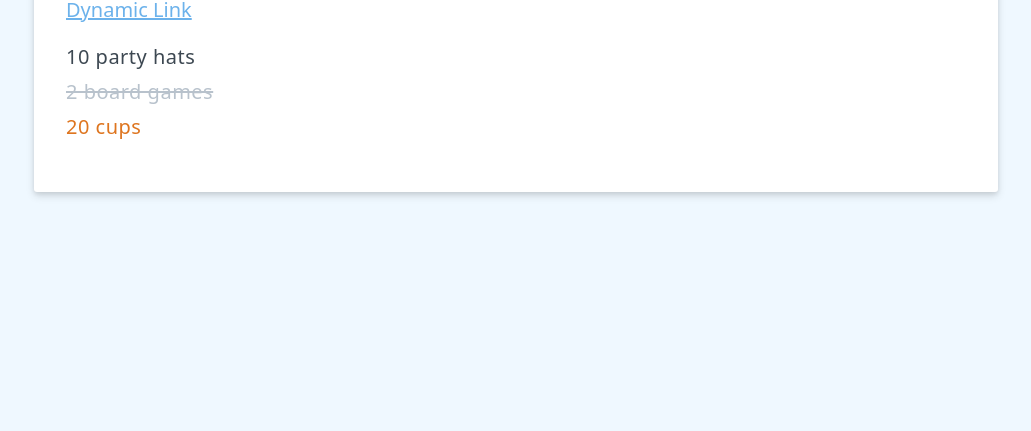
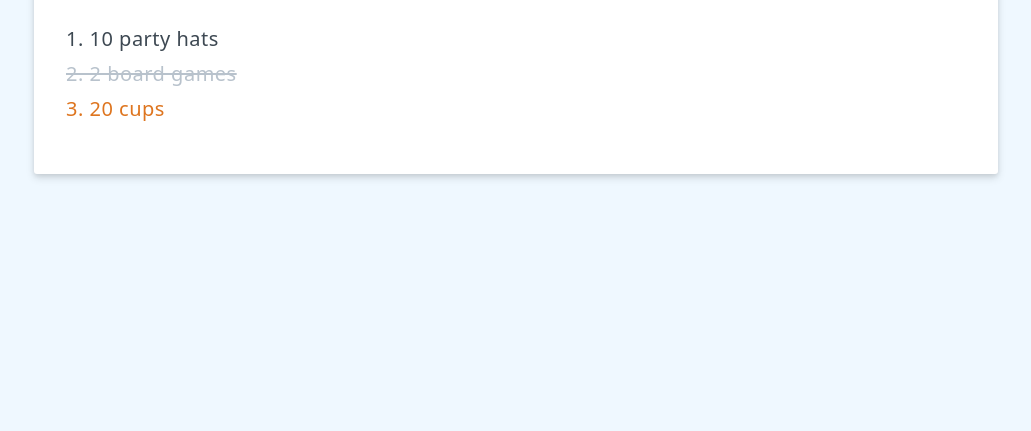
Before and after one commit to 4thepoch/LearnVue, a plain HTML site: page index.html in a window 1280 px wide. Shown: the part 369-800 px from the top of the page, without its empty margins (124-1155 px from the left). Drawn offline with nearby package versions, Linux system fonts and the light colour scheme.

Commit message:
Vue.js Fundamentals

```diff
--- a/index.html
+++ b/index.html
@@ -20,9 +20,10 @@
                 <button class="btn btn-primary" @click="saveItem" v-bind:disabled="newItem.length===0">Save Item</button>
             </div>
 <!--            <h1>{{header==null ? "Welcome":header}}</h1>-->
-            <a v-bind:href="newItem" target="_blank">Dynamic Link</a>
+<!--            <a v-bind:href="newItem" target="_blank">Dynamic Link</a>-->
             <ul>
-                <li v-for="item in items" :class="[item.purchased ? 'strikeout' : '', item.highPriority ? 'priority':'']" @click="togglePurchased(item)">{{item.label}}</li>
+<!--                <li v-for="item in items" :class="[item.purchased ? 'strikeout' : '', item.highPriority ? 'priority':'']" @click="togglePurchased(item)">{{item.label}}</li>-->
+                    <li v-for="(item, index) in items" :class="{strikeout: item.purchased, priority: item.highPriority}" @click="togglePurchased(item)">{{index+1}}. {{item.label}}</li>
             </ul>
 <!--            <input type="text" v-model="header">-->
             <div>
@@ -37,6 +38,7 @@
 <!--        </div>-->
         <script src="https://unpkg.com/vue"></script>
         <script>
+
             var shoppingList = new Vue({
                 el: '#shopping-list',
                 data: {
```
Also changed, not shown: 1 other file.
